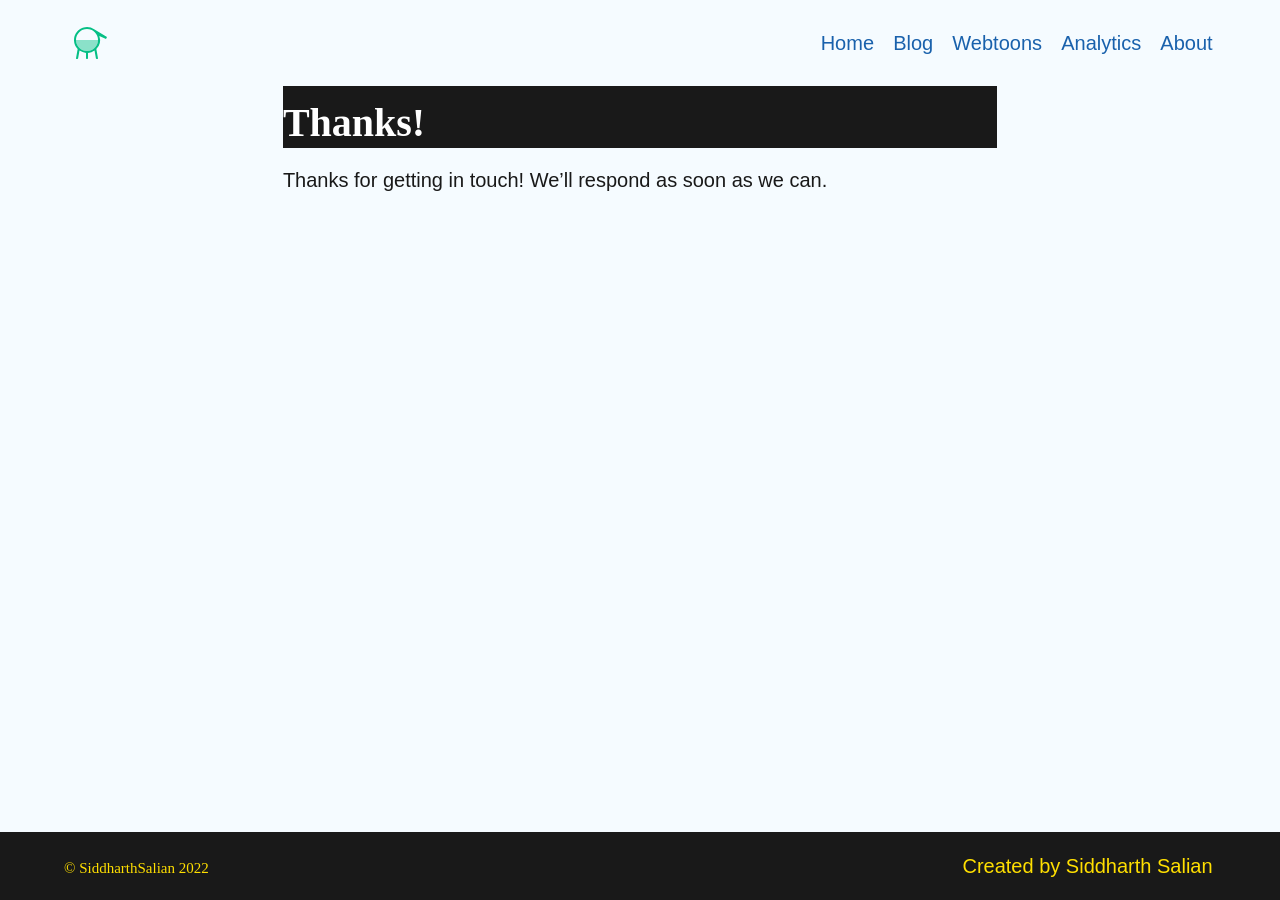
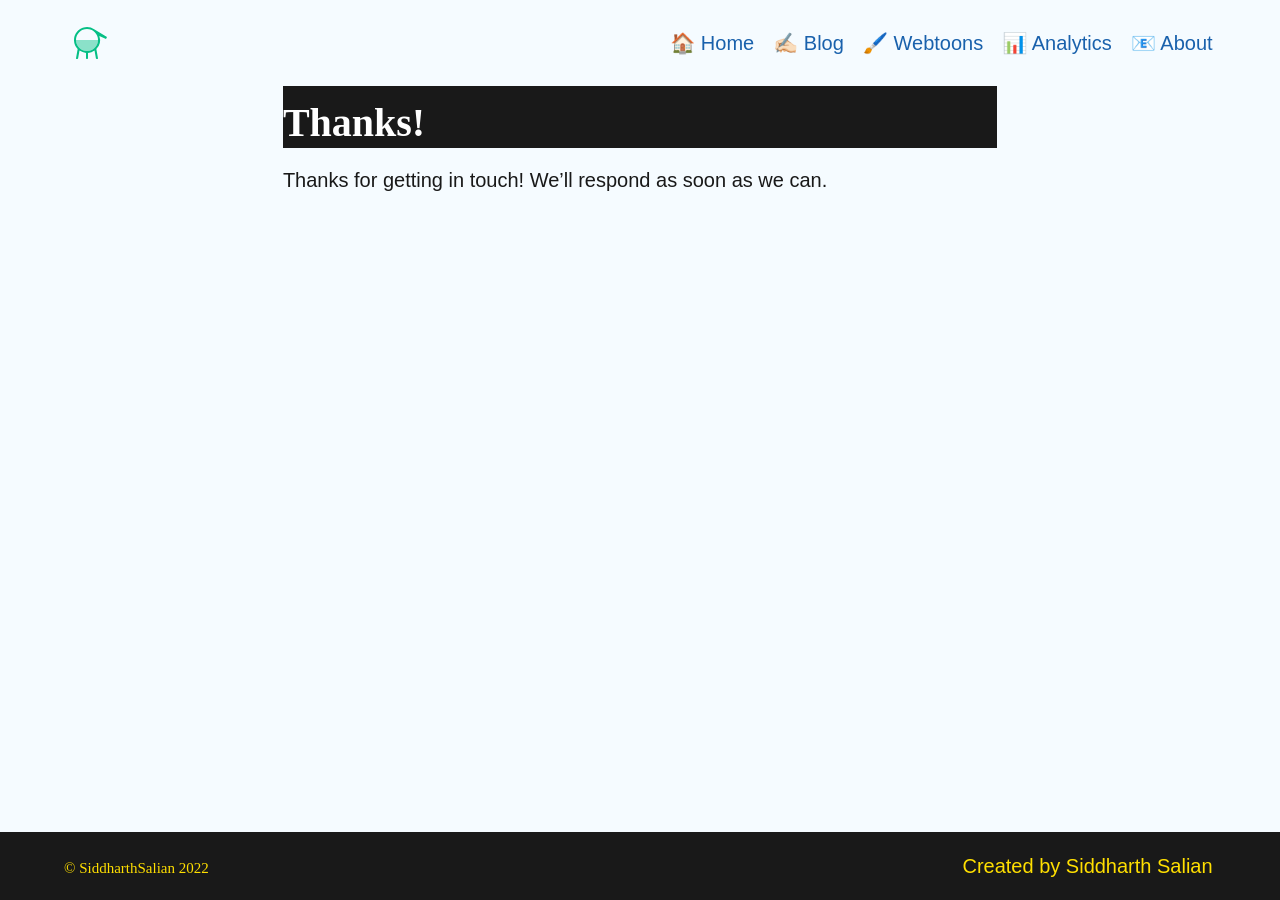
Before and after one commit to SiddharthSalian/saliansiddharth, a Jekyll site: the page built from thanks.md, in a window 1280 px wide. Built offline with Jekyll 4.4.1, drawn with Linux system fonts in a browser that asks for light colours.

```diff
--- a/_config.yml
+++ b/_config.yml
@@ -121,15 +121,15 @@ favicons: # Favicons are also used in the manifest file. Syntax is 'size: path'
 
 # 9. Site navigation
 navigation_header:
-- title: Home
+- title: 🏠 Home
   url: /
-- title: Blog
+- title: ✍🏻 Blog
   url: /blog/
-- title: Webtoons
+- title: 🖌️ Webtoons
   url: /webtoons/
-- title: Analytics
+- title: 📊 Analytics
   url: /analytics/
-- title: About
+- title: 📧 About
   url: /about/
 # - title: Elements
 #   url: /elements/
```
